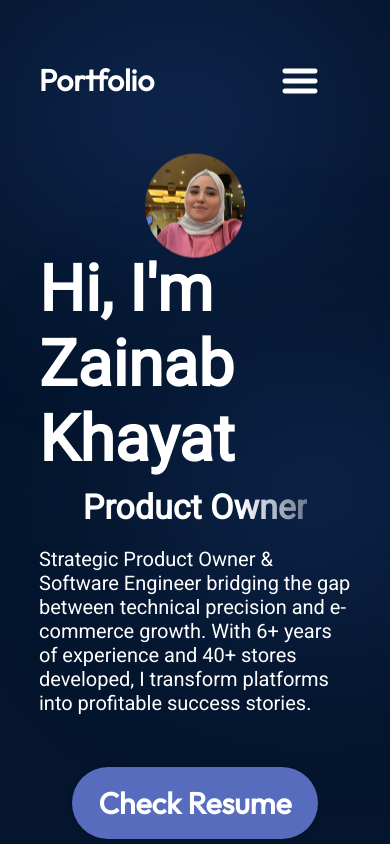
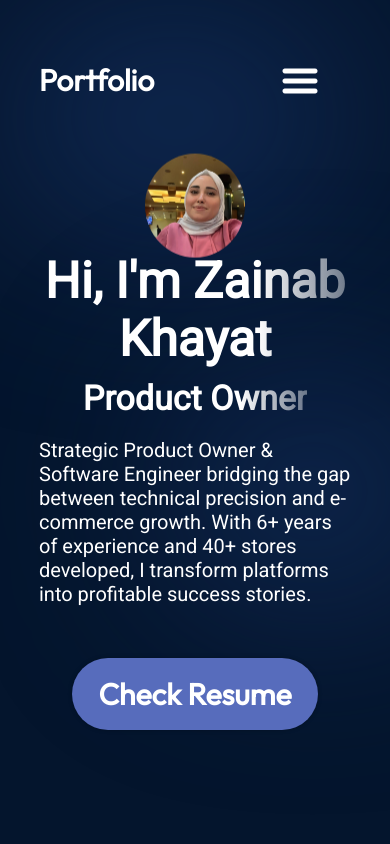
Before and after one commit to zainab224498/my-portfolio, a React (Vite) app: page / in a window 390 px wide. Shown: the top 844 px of the page. Built offline with nearby package versions, Linux system fonts and the light colour scheme.

Commit message:
Update Hero.module.css

```diff
--- a/src/components/Hero/Hero.module.css
+++ b/src/components/Hero/Hero.module.css
@@ -123,4 +123,18 @@
   .content {
     align-items: center;
   }
+  .title {
+  text-align: center;
+  font-size: 50px;
+  font-weight: 900;
+  margin-bottom: 10px;
+  font-family: var(--font-roboto);
+  background: linear-gradient(
+    90deg,
+    rgba(255, 255, 255, 1) 70%,
+    rgba(255, 255, 255, 0) 120%
+  );
+  -webkit-text-fill-color: transparent;
+  -webkit-background-clip: text;
 }
+}
```
